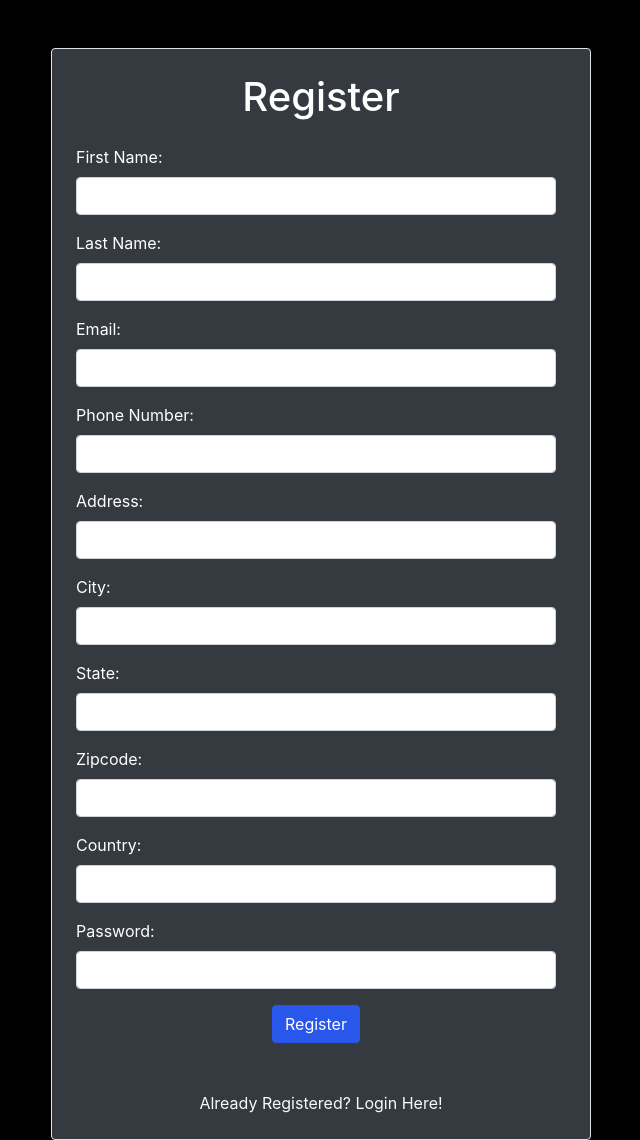
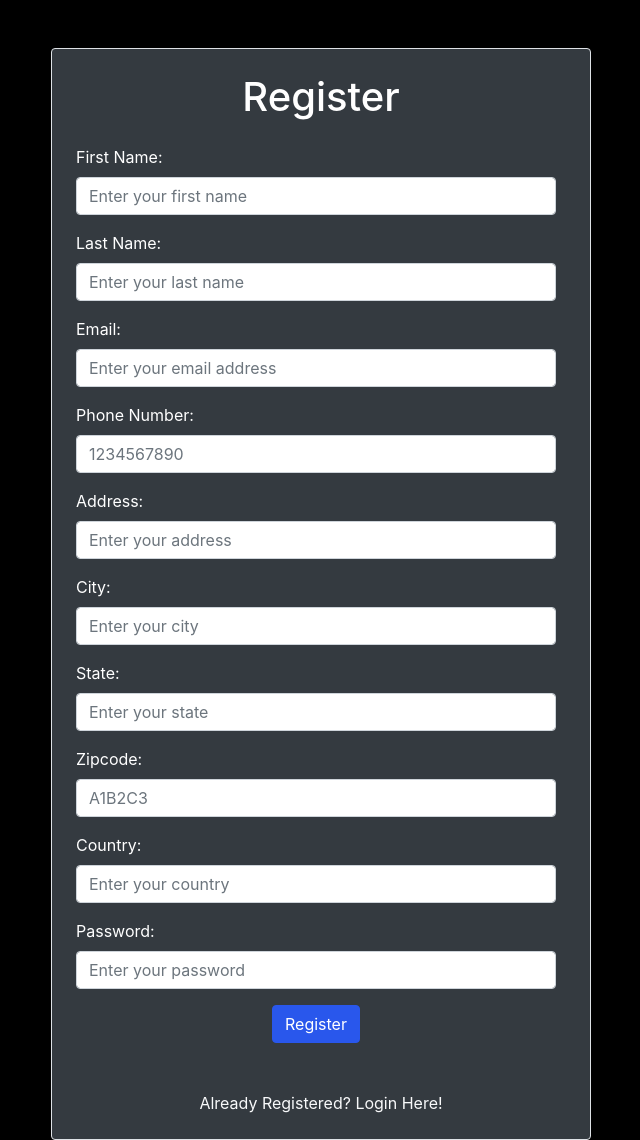
Before and after one commit to Dhanasree-md/Group3_VideoGames, a PHP site: page /register.php in a window 1280 px wide. Shown: the whole page, without its empty margins (319-959 px from the left). Run offline with PHP 8.4, Linux system fonts and the light colour scheme.

Commit message:
Added placeholder to register page, added logic to show correct error message for login failed, added connection using Dbhelper in index

```diff
--- a/index.php
+++ b/index.php
@@ -1,6 +1,9 @@
 <?php
 session_start();
-require_once("db_conn.php");
+require_once 'DBHelper.php';
+
+$db = new DBHelper();
+$dbc = $db->getConnection();
 
 // Initialize the cart session variable if it doesn't exist
 if (!isset($_SESSION['cart'])) {
--- a/login.php
+++ b/login.php
@@ -13,11 +13,12 @@ if ($_SERVER["REQUEST_METHOD"] == "POST") {
     $errors = $loginHandler->validate($data);
 
     if (empty($errors)) {
-        if ($loginHandler->login($data['email'], $data['password'])) {
+        $loginResult = $loginHandler->login($data['email'], $data['password']);
+        if ($loginResult['success']) {
             header("Location: index.php");
             exit();
         } else {
-            $errors['login'] = "<h4>Login Failed</h4>";
+            $errors['login'] = $loginResult['error'];
         }
     }
 }
--- a/register.php
+++ b/register.php
@@ -45,52 +45,52 @@ if ($_SERVER["REQUEST_METHOD"] == "POST") {
                     <h1 class="text-center mb-4">Register</h1>
                     <div class="form-group">
                         <label for="firstname">First Name:</label>
-                        <input type="text" name="firstname" id="firstname" class="form-control" value="<?php echo htmlspecialchars($_POST['firstname'] ?? ''); ?>">
+                        <input type="text" name="firstname" id="firstname" class="form-control" placeholder="Enter your first name" value="<?php echo htmlspecialchars($_POST['firstname'] ?? ''); ?>">
                         <div style="color:red"><?php echo $errors['firstname'] ?? ''; ?></div>
                     </div>
                     <div class="form-group">
                         <label for="lastname">Last Name:</label>
-                        <input type="text" name="lastname" id="lastname" class="form-control" value="<?php echo htmlspecialchars($_POST['lastname'] ?? ''); ?>">
+                        <input type="text" name="lastname" id="lastname" class="form-control" placeholder="Enter your last name" value="<?php echo htmlspecialchars($_POST['lastname'] ?? ''); ?>">
                         <div style="color:red"><?php echo $errors['lastname'] ?? ''; ?></div>
                     </div>
                     <div class="form-group">
                         <label for="email">Email:</label>
-                        <input type="text" name="email" id="email" class="form-control" value="<?php echo htmlspecialchars($_POST['email'] ?? ''); ?>">
+                        <input type="text" name="email" id="email" class="form-control" placeholder="Enter your email address" value="<?php echo htmlspecialchars($_POST['email'] ?? ''); ?>">
                         <div style="color:red"><?php echo $errors['email'] ?? ''; ?></div>
                     </div>
                     <div class="form-group">
                         <label for="phone">Phone Number:</label>
-                        <input type="text" name="phone" id="phone" class="form-control" value="<?php echo htmlspecialchars($_POST['phone'] ?? ''); ?>">
+                        <input type="text" name="phone" id="phone" class="form-control" placeholder="1234567890" value="<?php echo htmlspecialchars($_POST['phone'] ?? ''); ?>">
                         <div style="color:red"><?php echo $errors['phone'] ?? ''; ?></div>
                     </div>
                     <div class="form-group">
                         <label for="address">Address:</label>
-                        <input type="text" name="address" id="address" class="form-control" value="<?php echo htmlspecialchars($_POST['address'] ?? ''); ?>">
+                        <input type="text" name="address" id="address" class="form-control" placeholder="Enter your address" value="<?php echo htmlspecialchars($_POST['address'] ?? ''); ?>">
                         <div style="color:red"><?php echo $errors['address'] ?? ''; ?></div>
                     </div>
                     <div class="form-group">
                         <label for="city">City:</label>
-                        <input type="text" name="city" id="city" class="form-control" value="<?php echo htmlspecialchars($_POST['city'] ?? ''); ?>">
+                        <input type="text" name="city" id="city" class="form-control" placeholder="Enter your city" value="<?php echo htmlspecialchars($_POST['city'] ?? ''); ?>">
                         <div style="color:red"><?php echo $errors['city'] ?? ''; ?></div>
                     </div>
                     <div class="form-group">
                         <label for="state">State:</label>
-                        <input type="text" name="state" id="state" class="form-control" value="<?php echo htmlspecialchars($_POST['state'] ?? ''); ?>">
+                        <input type="text" name="state" id="state" class="form-control" placeholder="Enter your state" value="<?php echo htmlspecialchars($_POST['state'] ?? ''); ?>">
                         <div style="color:red"><?php echo $errors['state'] ?? ''; ?></div>
                     </div>
                     <div class="form-group">
                         <label for="zipcode">Zipcode:</label>
-                        <input type="text" name="zipcode" id="zipcode" class="form-control" value="<?php echo htmlspecialchars($_POST['zipcode'] ?? ''); ?>">
+                        <input type="text" name="zipcode" id="zipcode" class="form-control" placeholder="A1B2C3" value="<?php echo htmlspecialchars($_POST['zipcode'] ?? ''); ?>">
                         <div style="color:red"><?php echo $errors['zipcode'] ?? ''; ?></div>
                     </div>
                     <div class="form-group">
                         <label for="country">Country:</label>
-                        <input type="text" name="country" id="country" class="form-control" value="<?php echo htmlspecialchars($_POST['country'] ?? ''); ?>">
+                        <input type="text" name="country" id="country" class="form-control" placeholder="Enter your country" value="<?php echo htmlspecialchars($_POST['country'] ?? ''); ?>">
                         <div style="color:red"><?php echo $errors['country'] ?? ''; ?></div>
                     </div>
                     <div class="form-group">
                         <label for="password">Password:</label>
-                        <input type="password" name="password" id="password" class="form-control">
+                        <input type="password" name="password" id="password" class="form-control" placeholder="Enter your password">
                         <div style="color:red"><?php echo $errors['password'] ?? ''; ?></div>
                     </div>
                     <div class="form-group text-center">
```
Also changed, not shown: LoginHandler.php (+5 -4 lines).
